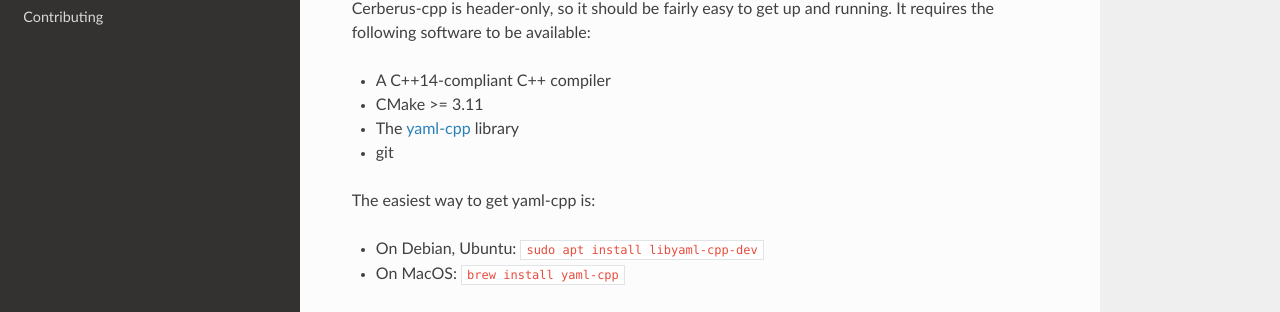
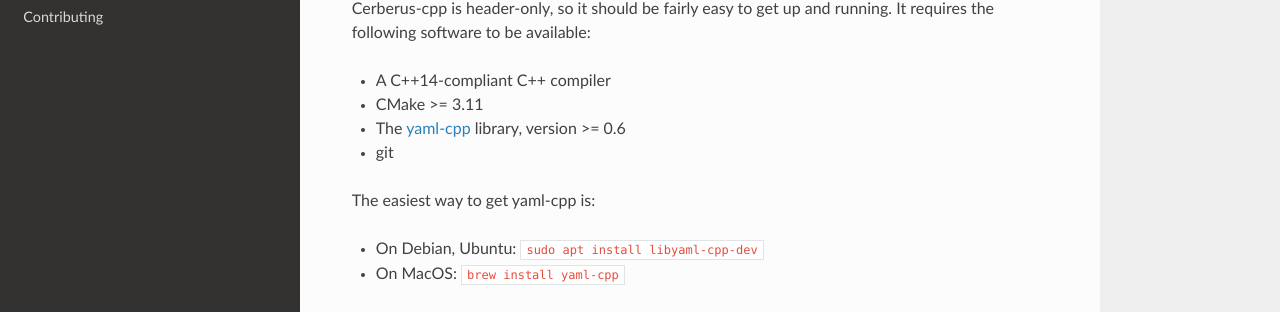
Before and after one commit to dokempf/cerberus-cpp, a Sphinx documentation site: the page built from doc/index.rst, in a window 1280 px wide and 900 px high. Shown: the part 280-592 px from the top of the window. Built offline with Sphinx 7.4.7 and the Read the Docs theme 2.0.0, drawn with Linux system fonts in a browser that asks for light colours.

Commit message:
Require yaml-cpp 0.6

```diff
--- a/CMakeLists.txt
+++ b/CMakeLists.txt
@@ -12,7 +12,7 @@ if(DOCS_ONLY)
   set(REQUIRED_STRING "")
 endif()
 
-find_package(yaml-cpp ${REQUIRED_STRING})
+find_package(yaml-cpp 0.6 ${REQUIRED_STRING})
 message("-- yaml-cpp version detected: ${yaml-cpp_VERSION}")
 
 add_subdirectory(cerberus-cpp)
--- a/doc/index.rst
+++ b/doc/index.rst
@@ -20,7 +20,7 @@ It requires the following software to be available:
 
 * A C++14-compliant C++ compiler
 * CMake >= 3.11
-* The `yaml-cpp <https://github.com/jbeder/yaml-cpp>`_ library
+* The `yaml-cpp <https://github.com/jbeder/yaml-cpp>`_ library, version >= 0.6
 * git
 
 The easiest way to get yaml-cpp is:
```
Also changed, not shown: README.md (+2 -2 lines), .travis.yml.
